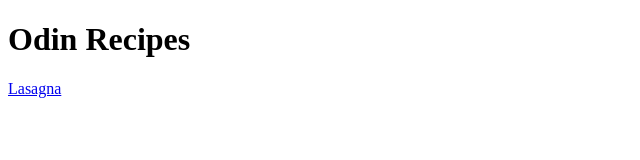
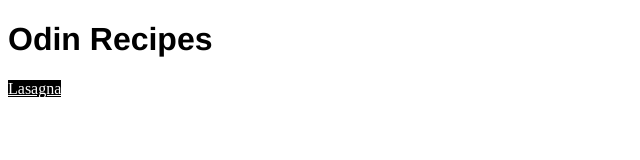
Before and after one commit to untmic8/odin-recipes, a plain HTML site: page index.html in a window 1280 px wide. Shown: the whole page, without its empty margins (0-640 px from the left). Drawn offline with Linux system fonts and the light colour scheme.

Commit message:
stylize recipes

```diff
--- a/index.html
+++ b/index.html
@@ -3,10 +3,11 @@
     <head>
         <meta charset ="UTF-8">
         <title>Odin Recipes</title>
+        <link rel="stylesheet" href="style.css">
     </head>
 
     <body>
         <h1>Odin Recipes</h1>
-        <a href="recipes/lasagna.html">Lasagna</a>
+        <a class="link" href="recipes/lasagna.html">Lasagna</a>
     </body>
 </html>
--- /dev/null
+++ b/style.css
@@ -0,0 +1,8 @@
+.link {
+    background-color: black;
+    color: white;
+}
+
+h1 {
+    font-family: Helvetica, sans-serif;
+}
```
